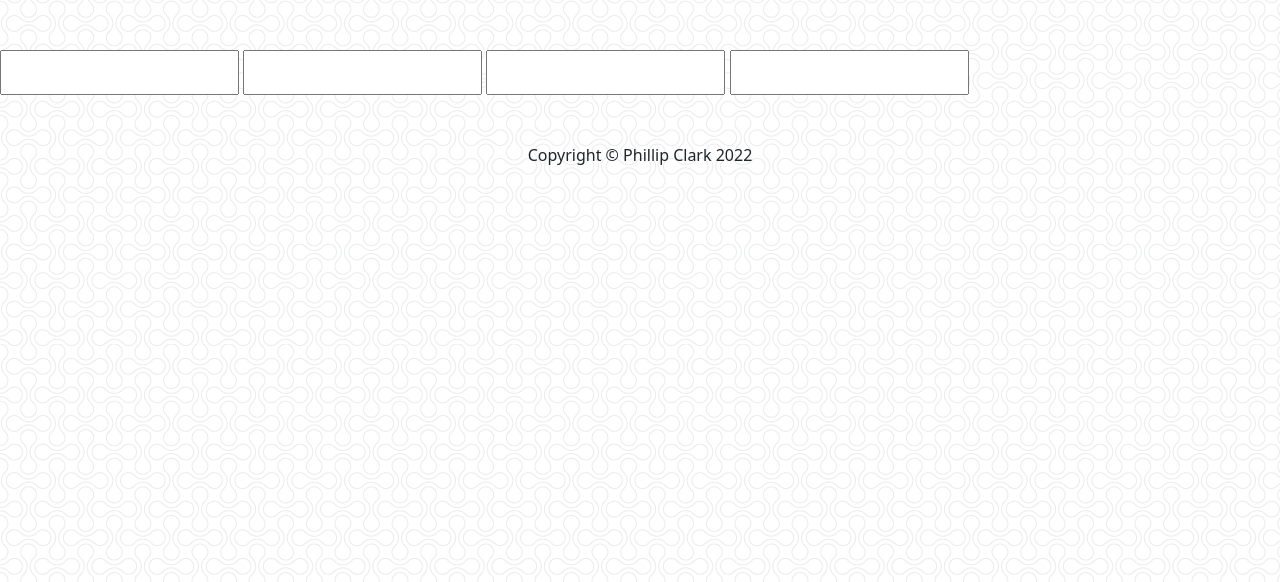
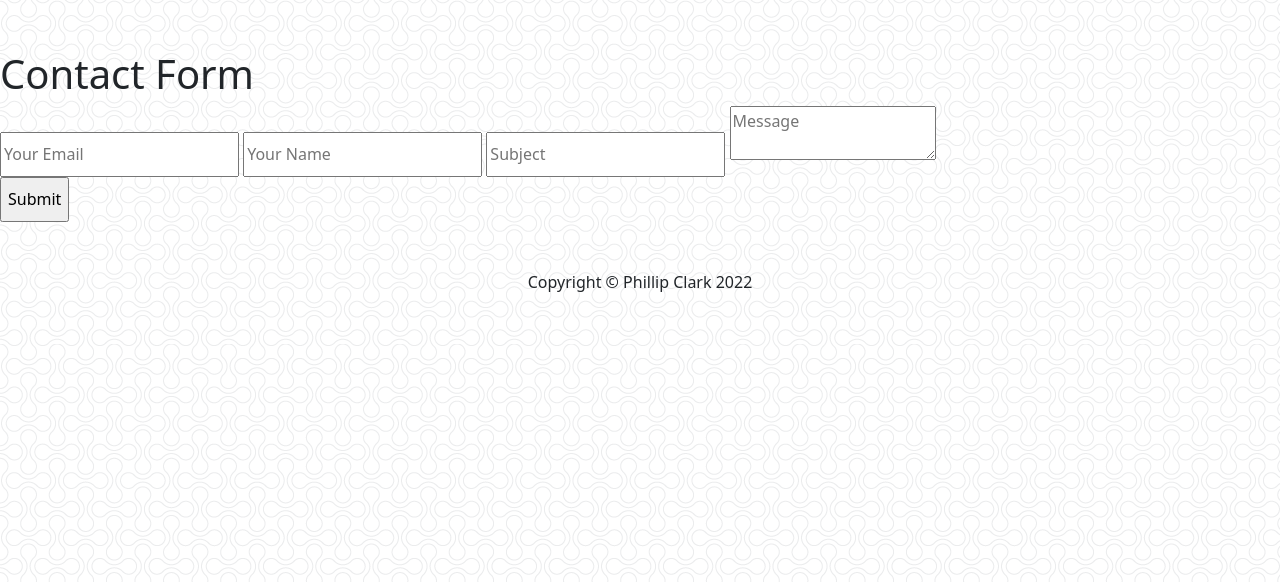
Before and after one commit to ComputisClark/phllpclrk-com, a PHP site: page /Contact.php in a window 1280 px wide. Shown: the part 56-638 px from the top of the page. Run offline with PHP 8.4, Linux system fonts and the light colour scheme; some libraries are stand-ins or nearby versions.

Commit message:
Add contact form and  php to run it.
Tested working form. No styling.

```diff
--- a/Contact.php
+++ b/Contact.php
@@ -3,15 +3,64 @@
 <?php $title = "Contact"; ?>
 <?php include('Header.php'); ?>
 
+<?php
+// Output messages
+$responses = [];
+// Check if the form was submitted
+if (isset($_POST['email'], $_POST['subject'], $_POST['name'], $_POST['msg'])) {
+	// Validate email adress
+	if (!filter_var($_POST['email'], FILTER_VALIDATE_EMAIL)) {
+		$responses[] = 'Email is not valid!';
+	}
+	// Make sure the form fields are not empty
+	if (empty($_POST['email']) || empty($_POST['subject']) || empty($_POST['name']) || empty($_POST['msg'])) {
+		$responses[] = 'Please complete all fields!';
+	}
+	// If there are no errors
+	if (!$responses) {
+		// Where to send the mail? It should be your email address
+		$to      = 'phllpclrk@gmail.com';
+		// Send mail from which email address?
+		$from = 'noreply@phllpclrk.com';
+		// Mail subject
+		$subject = $_POST['subject'];
+		// Mail message
+		$message = $_POST['msg'];
+		// Mail headers
+		$headers = 'From: ' . $from . "\r\n" . 'Reply-To: ' . $_POST['email'] . "\r\n" . 'X-Mailer: PHP/' . phpversion();
+		// Try to send the mail
+		if (mail($to, $subject, $message, $headers)) {
+			// Success
+			$responses[] = 'Message sent!';
+		} else {
+			// Fail
+			$responses[] = 'Message could not be sent! Please check your mail server settings!';
+		}
+	}
+}
+?>
+
 
    <!-- Page Content-->
-   <form action="https://formcarry.com/s/zkb0lZOJk0p" method="POST" accept-charset="UTF-8" >
+   <form class="contact" method="post" action="">
+			<h1>Contact Form</h1>
+			<div class="fields">
+				<label for="email">
+					<i class="fas fa-envelope"></i>
+					<input id="email" type="email" name="email" placeholder="Your Email" required>
+				</label>
+				<label for="name">
+					<i class="fas fa-user"></i>
+					<input type="text" name="name" placeholder="Your Name" required>
+				<label>
+				<input type="text" name="subject" placeholder="Subject" required>
+				<textarea name="msg" placeholder="Message" required></textarea>
+			</div>
 
-<input type="email" name="email"><!-- use this to reply visitors and prevent spam via akismet -->
-<input type="text" name="firstName">
-<input type="text" name="lastName">
-<input type="text" name="anotherInput">
-<input type="hidden" name="_gotcha"><!-- use this to prevent spam -->
+            <?php if ($responses): ?>
+<p class="responses"><?php echo implode('<br>', $responses); ?></p>
+<?php endif; ?>
+			<input type="submit">
 
 
 
```
